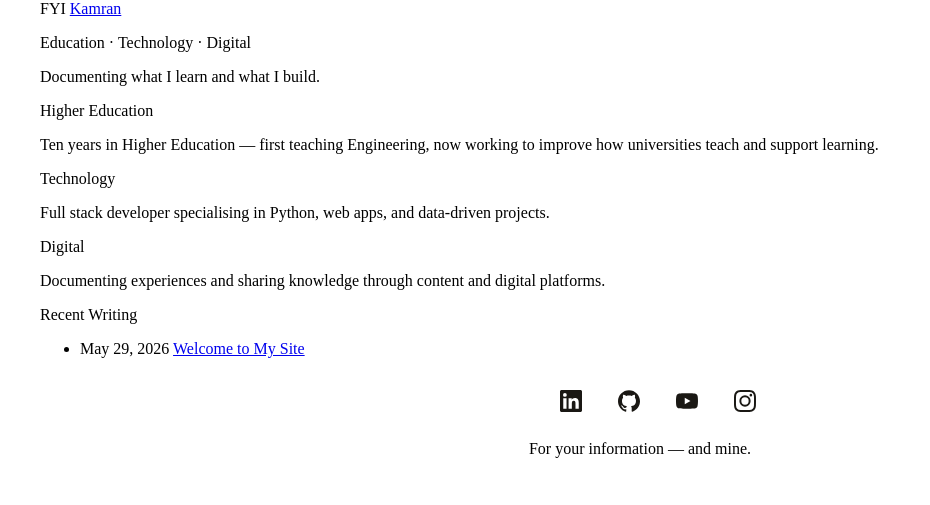
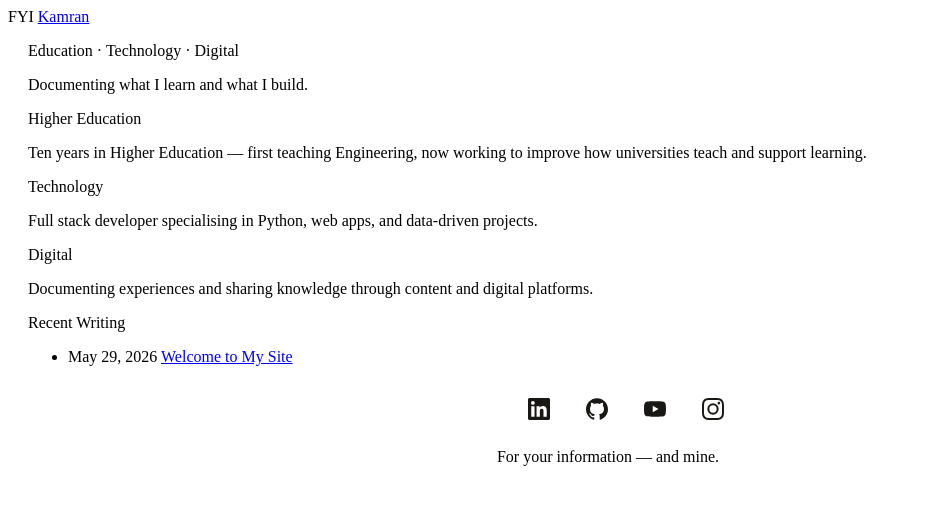
Before and after one commit to fyikamran/fyikamran.github.io, a Jekyll site: the page built from index.html, in a window 1280 px wide. Shown: the top 505 px of the page, without its empty margins (0-930 px from the left). Built offline with Jekyll 4.4.1, drawn with Linux system fonts in a browser that asks for light colours; some web fonts are replaced.

Commit message:
Update styles.css

```diff
--- a/assets/css/styles.css
+++ b/assets/css/styles.css
@@ -10,21 +10,20 @@
 
 html, body {
   width: 100%;
-  margin:0;
-  padding:0;
+  max-width: 1200px;
 }
 
 .site-container {
   width: 100%;
   max-width: 1200px;
   margin: auto;
-  padding: 0 20px;
 }
 
 .post-container {
   width:100%
   max-width: 720px;
   margin: auto;
+  padding: 0 20px;
 }
 
 
```
